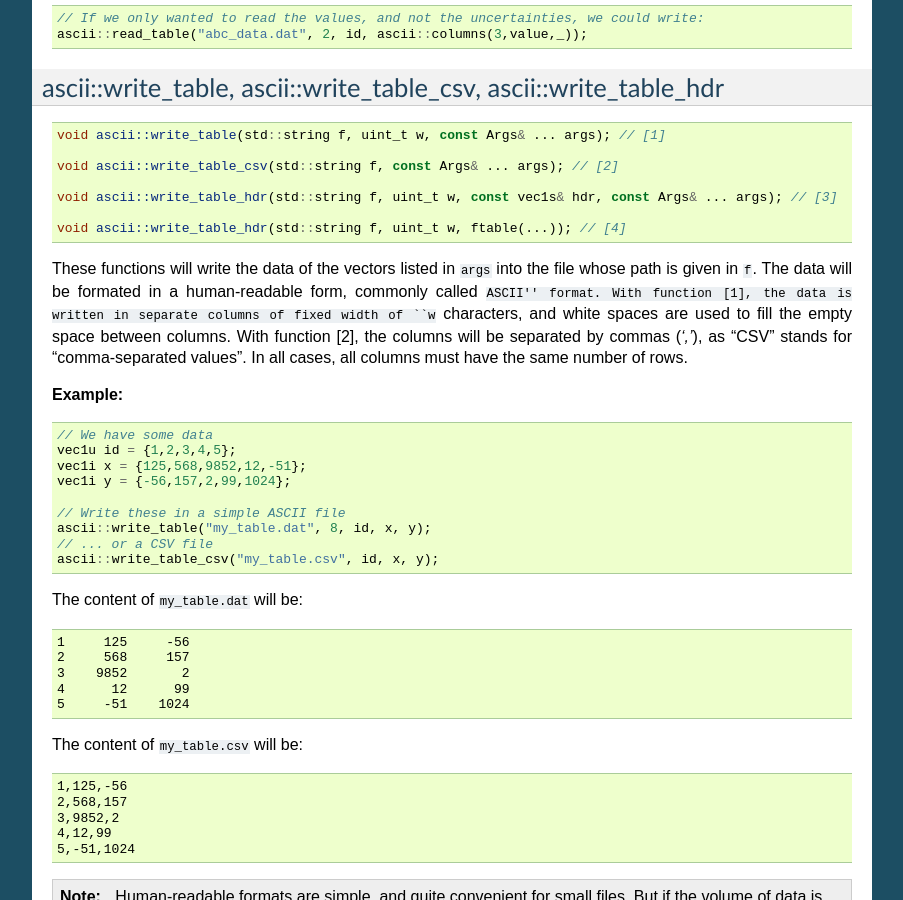
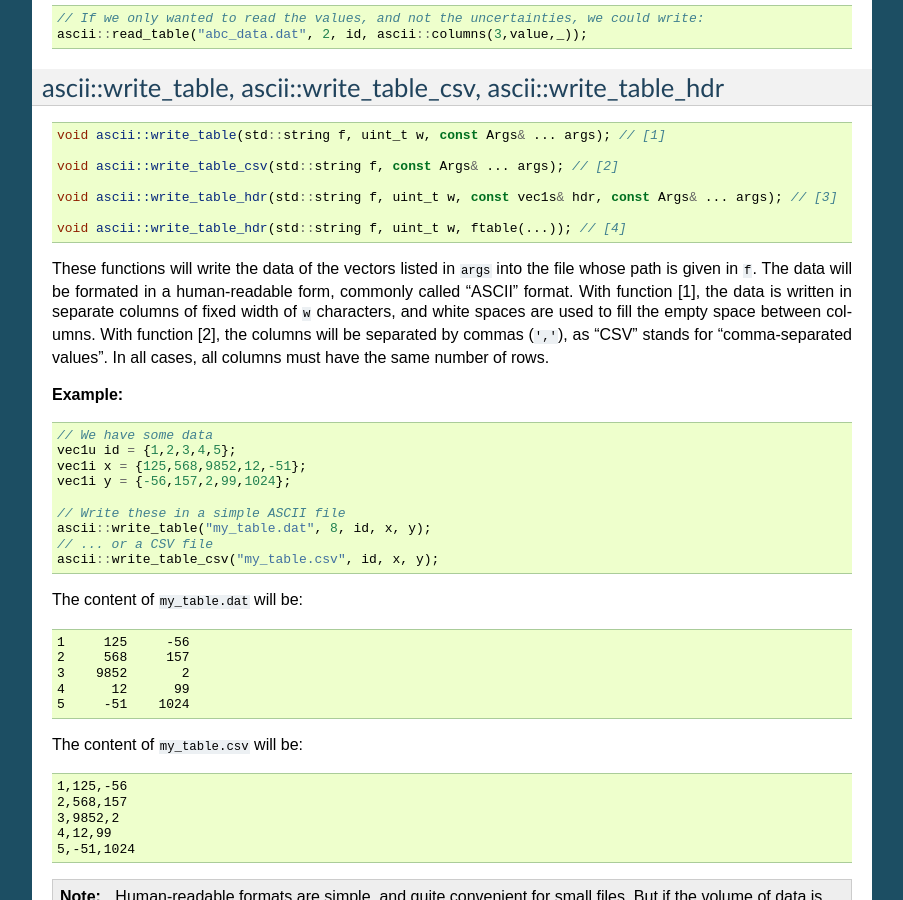
Before and after one commit to cschreib/vif, a Sphinx documentation site: the page built from doc/sphinx/io-ascii.rst, in a window 1280 px wide and 900 px high, scrolled down 2595 px. Shown: the whole window, without its empty margins (198-1101 px from the left). Built offline with Sphinx 7.4.7, drawn with Linux system fonts in a browser that asks for light colours; formulas are drawn with MathJax 3.

Commit message:
Fixed typo in docs

```diff
--- a/doc/sphinx/io-ascii.rst
+++ b/doc/sphinx/io-ascii.rst
@@ -145,7 +145,7 @@ ascii::write_table, ascii::write_table_csv, ascii::write_table_hdr
 
     void ascii::write_table_hdr(std::string f, uint_t w, ftable(...)); // [4]
 
-These functions will write the data of the vectors listed in ``args`` into the file whose path is given in ``f``. The data will be formated in a human-readable form, commonly called ``ASCII'' format. With function [1], the data is written in separate columns of fixed width of ``w`` characters, and white spaces are used to fill the empty space between columns. With function [2], the columns will be separated by commas (`','`), as "CSV" stands for "comma-separated values". In all cases, all columns must have the same number of rows.
+These functions will write the data of the vectors listed in ``args`` into the file whose path is given in ``f``. The data will be formated in a human-readable form, commonly called "ASCII" format. With function [1], the data is written in separate columns of fixed width of ``w`` characters, and white spaces are used to fill the empty space between columns. With function [2], the columns will be separated by commas (``','``), as "CSV" stands for "comma-separated values". In all cases, all columns must have the same number of rows.
 
 **Example:**
 
```
